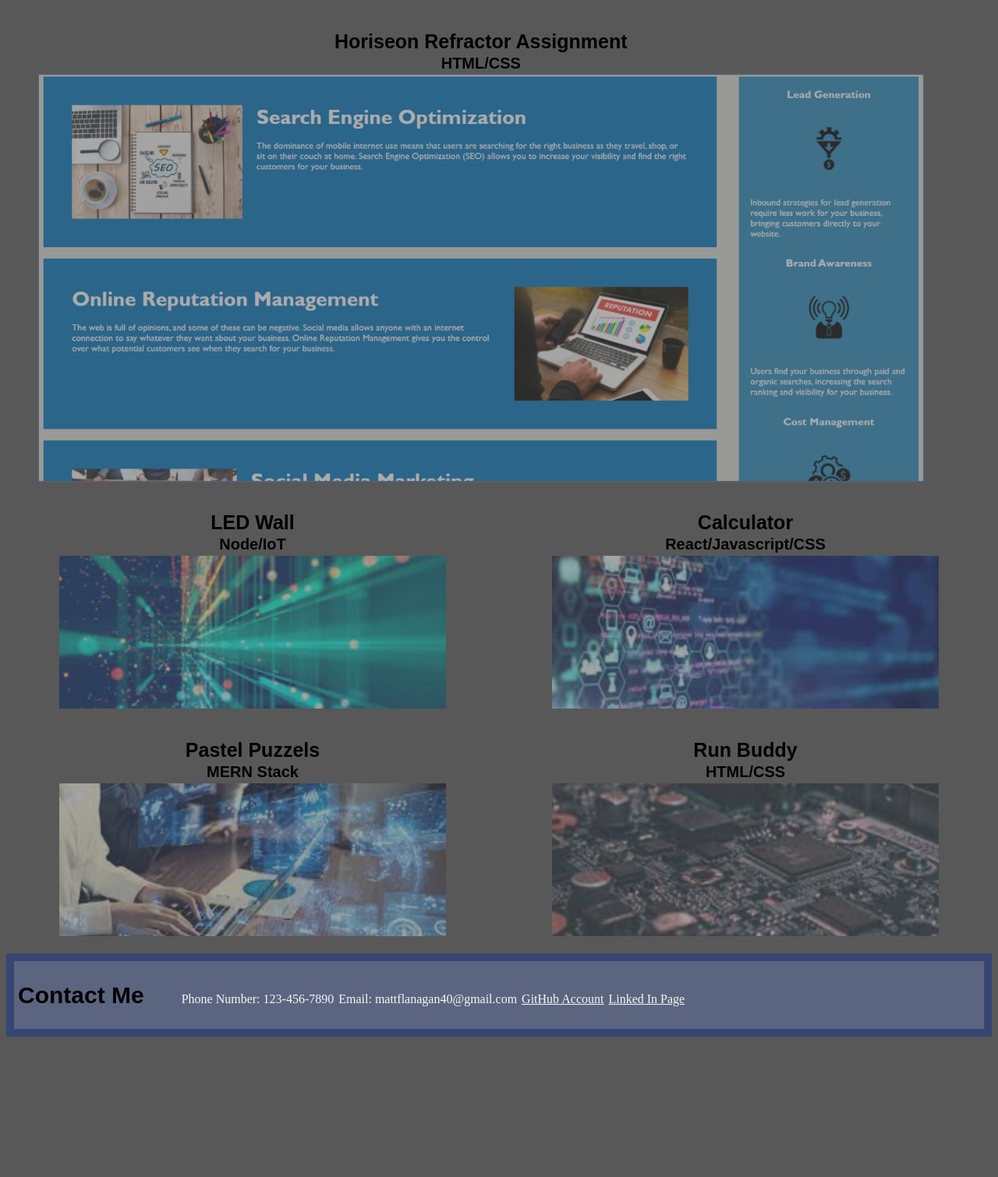
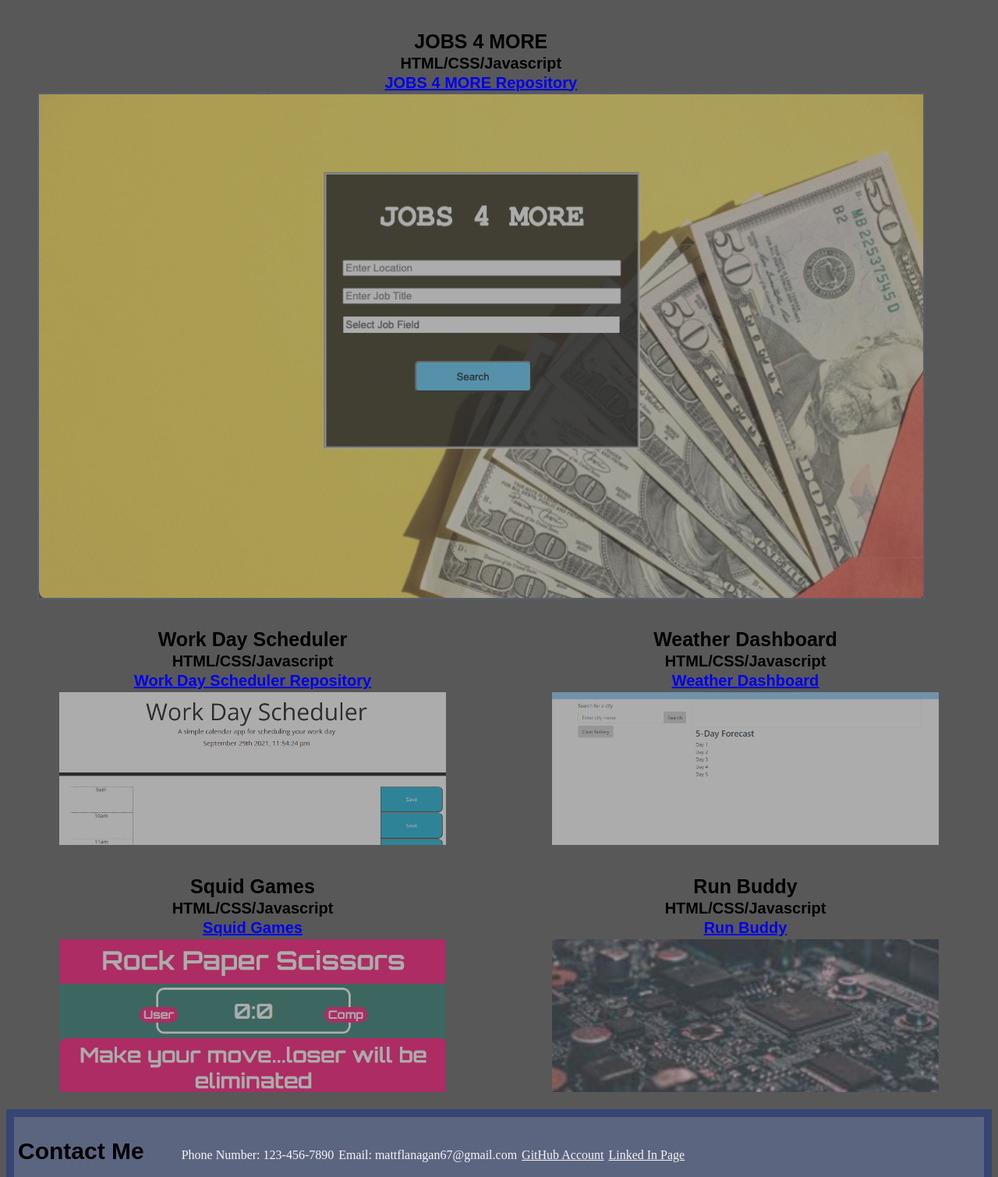
Before and after one commit to matthewjflanagan/portfolio-website, a plain HTML site: page index.html in a window 1280 px wide. Shown: the part 566-2076 px from the top of the page at 78% size. Before the commit the page ends 1904 px from the top, so only its background shows below. Drawn offline with Linux system fonts and the light colour scheme.

Commit message:
portfolio updated projects

```diff
--- a/index.html
+++ b/index.html
@@ -53,33 +53,38 @@
         <h2>Work</h2>
 
         <figure class="firstapp">
-            <h3>Horiseon Refractor Assignment</h3>
-            <h4>HTML/CSS</h4>
-            <a href="https://github.com/matthewjflanagan/horiseon-social-solution-services-inc.github.io" alt="github repo"><img id="firstappimg" src="assets\pics\horiseon_refractor_project.PNG" alt="screenshot of horiseon homepage"/></a>
+            <h3>JOBS 4 MORE</h3>
+            <h4>HTML/CSS/Javascript</h4>
+            <h4><a href="https://github.com/matthewjflanagan/JOBS-4-MORE" alt="link to Repository">JOBS 4 MORE Repository</a></h4>
+            <a href="https://matthewjflanagan.github.io/JOBS-4-MORE/" alt="link to deployed website"><img id="firstappimg" src="assets\pics\openingpagewithoutdropdown.png" alt="screenshot of JOBS 4 MORE website opening page"/></a>
         </figure>
 
         <div id="appsdiv">
         <figure class="apps">
-            <h3>LED Wall</h3>
-            <h4>Node/IoT</h4>
-            <a href="https://www.google.com" alt="link to LED Wall app"><img class="applicationpics" src="assets\pics\techpic1.PNG" alt="tech themed stock pic"/></a>
+            <h3>Work Day Scheduler</h3>
+            <h4>HTML/CSS/Javascript</h4>
+            <h4><a href="https://github.com/matthewjflanagan/Work-Day-Scheduler" alt="link to Repository">Work Day Scheduler Repository</a></h4>
+            <a href="https://matthewjflanagan.github.io/Work-Day-Scheduler/" alt="link to deployed work day scheduler website"><img class="applicationpics" src="assets\pics\workdayschedulesceenshot.PNG" alt="screenshot of deployed website"/></a>
         </figure>
 
         <figure class="apps">
-            <h3>Calculator</h3>
-            <h4>React/Javascript/CSS</h4>
-            <a href="https://www.google.com" alt="link to Calculator app"><img class="applicationpics" src="assets\pics\techpic2.PNG" alt="tech themed stock pic"/></a></h3>
+            <h3>Weather Dashboard</h3>
+            <h4>HTML/CSS/Javascript</h4>
+            <h4><a href="https://github.com/matthewjflanagan/Weather-Dashboard" alt="link to Repository">Weather Dashboard</a></h4>
+            <a href="https://matthewjflanagan.github.io/Weather-Dashboard/" alt="link to weather dashboard website"><img class="applicationpics" src="assets\pics\weather-dashboard-opening-page.PNG" alt="screenshot of deployed website"/></a></h3>
         </figure>
 
         <figure class ="apps">
-            <h3>Pastel Puzzels</h3>
-            <h4>MERN Stack</h4>
-            <a href="https://www.google.com" alt="link to pastel puzzles app"><img class="applicationpics" src="assets\pics\techpic3.PNG" alt="tech themed stock pic"/></a>
+            <h3>Squid Games</h3>
+            <h4>HTML/CSS/Javascript</h4>
+            <h4><a href="https://github.com/matthewjflanagan/Squid-Games" alt="link to Repository">Squid Games</a></h4>
+            <a href="https://matthewjflanagan.github.io/Squid-Games/" alt="link to squid games app"><img class="applicationpics" src="assets/pics/squid-games.PNG" alt="screenshot of squid games website"/></a>
         </figure>
 
         <figure class="apps">
             <h3>Run Buddy</h3>
-            <h4>HTML/CSS</h4>
+            <h4>HTML/CSS/Javascript</h4>
+            <h4><a href="https://www.google.com" alt="link to Repository">Run Buddy</a></h4>
             <a href="https://www.google.com" alt="link to Run Buddy app"><img class="applicationpics" src="assets\pics\techpic4.PNG" alt="tech themed stock pic"/></a>
         </figure>
         </div>
@@ -97,13 +102,13 @@
                 Phone Number: 123-456-7890
             </li>
             <li class="contactme">
-                Email: mattflanagan40@gmail.com
+                Email: mattflanagan67@gmail.com
             </li>
             <li>
                 <a class="contactme" href="https://github.com/matthewjflanagan">GitHub Account</a>
             </li>
             <li>
-                <a class="contactme" href="https://www.linkedin.com/in/matthew-flanagan-6b27aa131/">Linked In Page</a>
+                <a class="contactme" href="https://www.linkedin.com/in/matthew-flanagan-13253a223/">Linked In Page</a>
             </li>
         </ul>
     </nav>
```
Also changed, not shown: assets/pics/horiseon_refractor_project.PNG (deleted), assets/pics/openingpagewithoutdropdown.png (added), assets/pics/squid-games.PNG (added), assets/pics/techpic1.PNG (deleted), assets/pics/techpic2.PNG (deleted), assets/pics/weather-dashboard-opening-page.PNG (added), assets/pics/workdayschedulesceenshot.PNG (added).
